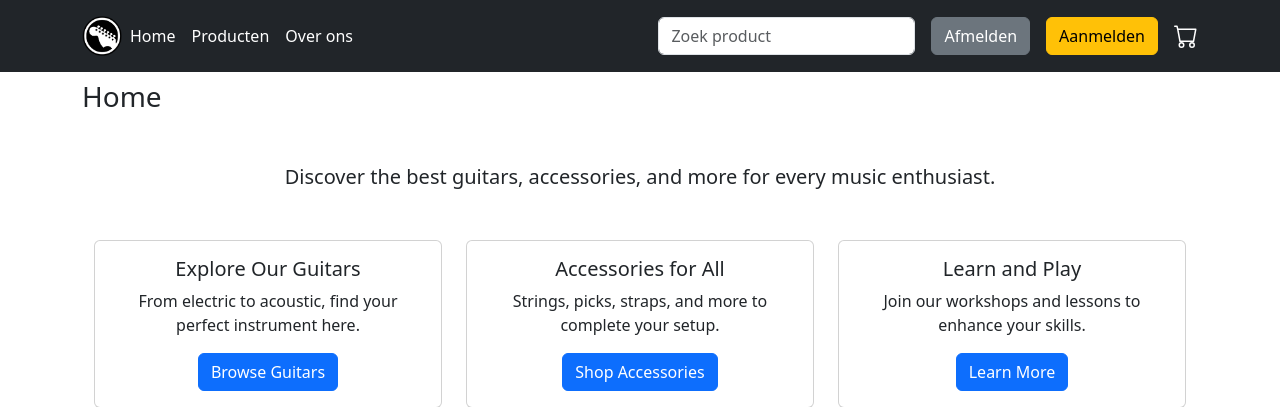
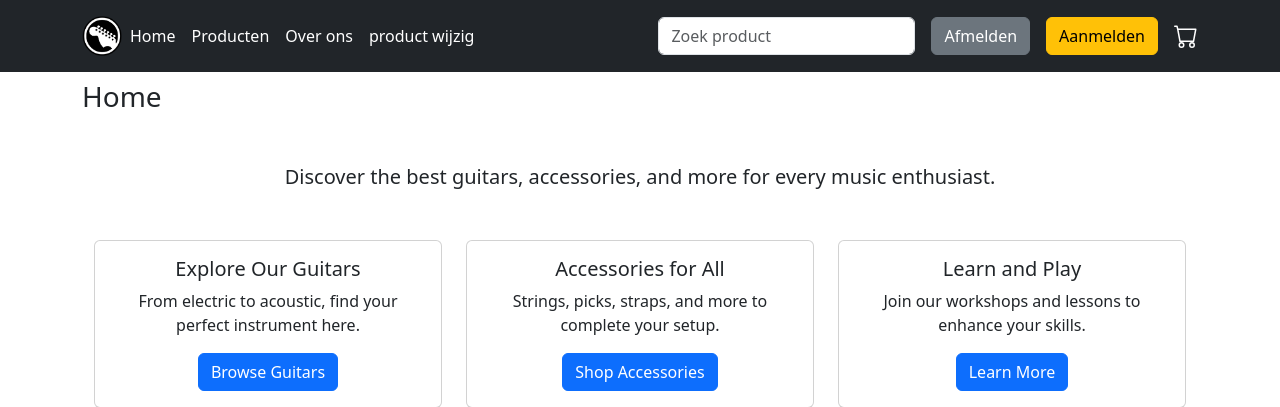
Before and after one commit to basjan851/The-Sixth-String-3A, a PHP site: page /index.php in a window 1280 px wide. Shown: the top 407 px of the page. Run offline with PHP 8.4, Linux system fonts and the light colour scheme.

Commit message:
Update index.php

```diff
--- a/index.php
+++ b/index.php
@@ -42,6 +42,7 @@ $content = ob_get_clean();
                     <li><a href="index.php?page=Home" class="nav-link px-2 text-white">Home</a></li>
                     <li><a href="index.php?page=Producten" class="nav-link px-2 text-white">Producten</a></li>
                     <li><a href="index.php?page=Info" class="nav-link px-2 text-white">Over ons</a></li>
+                    <li><a href="index.php?page=beheerpaginas/productwijzig" class="nav-link px-2 text-white">product wijzig</a></li>
                 </ul>
                 <!--zoek veld om producten te zoeken met breakpoints voor verschillende afmetingen-->
                 <form class="col-12 col-lg-auto mb-2 mb-lg-0 me-lg-3" role="search">
```
